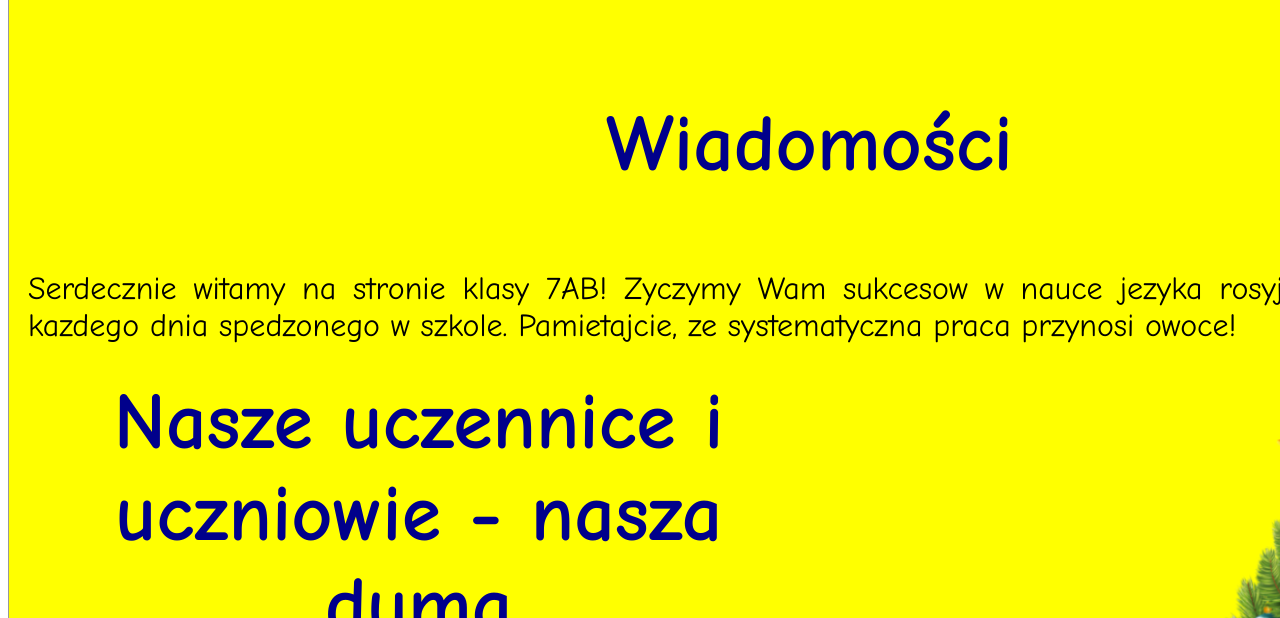
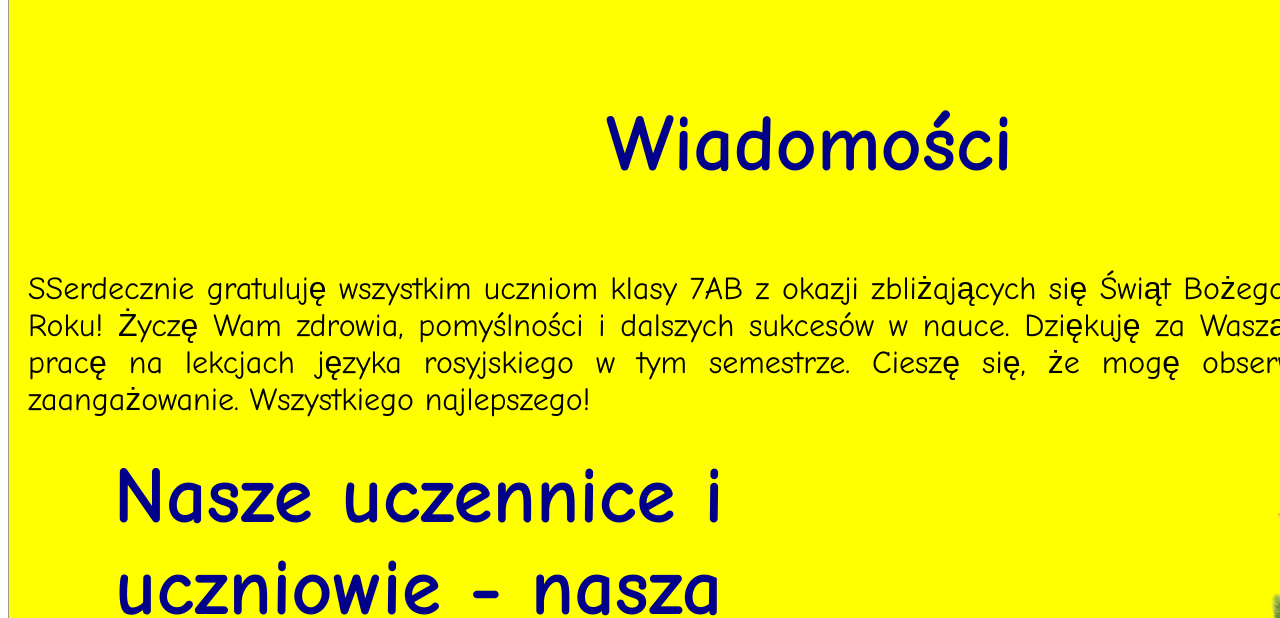
Before and after one commit to Don-Bosco-Rus/Russian-Language-Site, a plain HTML site: page 7ab.html in a window 1280 px wide. Shown: the part 623-1241 px from the top of the page. Drawn offline with Linux system fonts and the light colour scheme.

Commit message:
Update 7ab.html

```diff
--- a/7ab.html
+++ b/7ab.html
@@ -121,7 +121,7 @@
         <div id="yellow-background">
             <div id="content">
                 <h3>Wiadomości</h3>
-                <p>Serdecznie witamy na stronie klasy 7AB! Zyczymy Wam sukcesow w nauce jezyka rosyjskiego oraz radosci z kazdego dnia spedzonego w szkole. Pamietajcie, ze systematyczna praca przynosi owoce!</p>
+                <p>SSerdecznie gratuluję wszystkim uczniom klasy 7AB z okazji zbliżających się Świąt Bożego Narodzenia i Nowego Roku! Życzę Wam zdrowia, pomyślności i dalszych sukcesów w nauce. Dziękuję za Waszą poważną i sumienną pracę na lekcjach języka rosyjskiego w tym semestrze. Cieszę się, że mogę obserwować Wasz rozwój i zaangażowanie. Wszystkiego najlepszego!</p>
                 <h3 class="half-center">Nasze uczennice i uczniowie - nasza duma</h3>
                 <ol>
                     <li>Franek</li>
```
